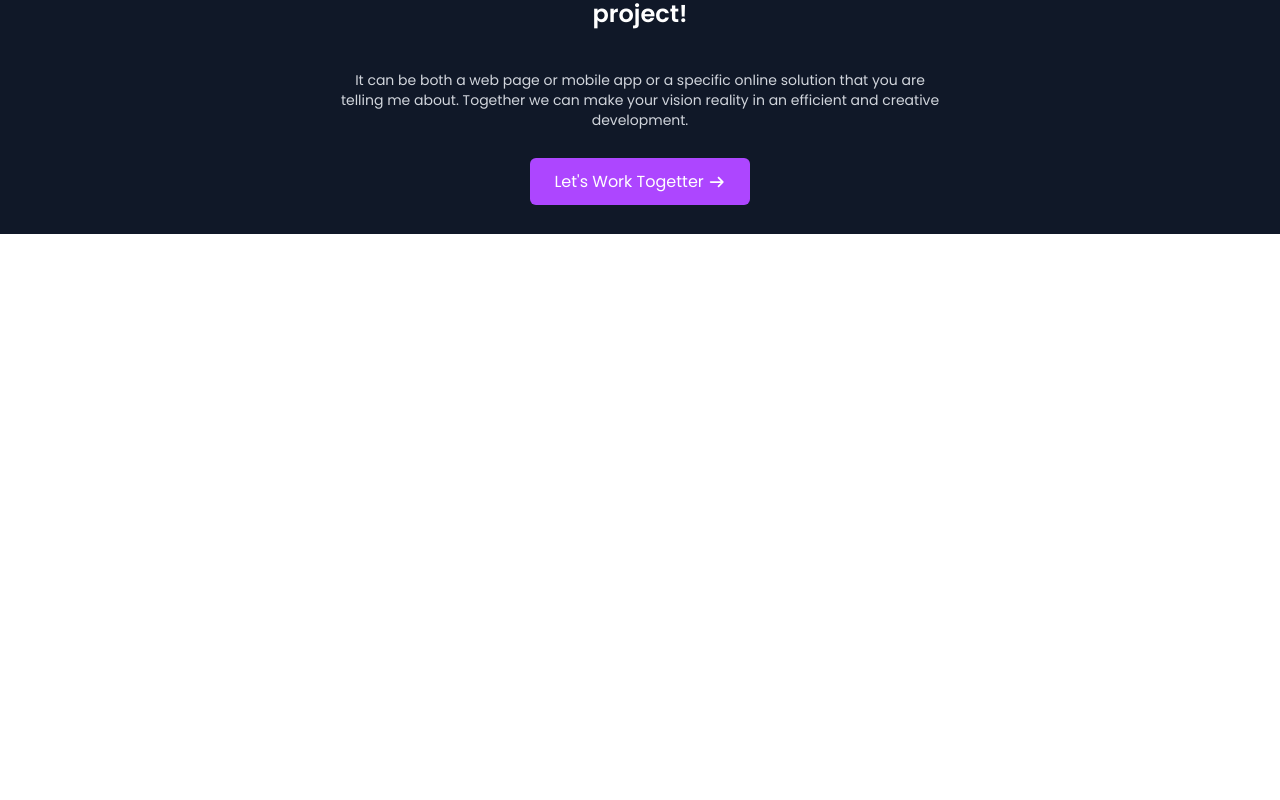
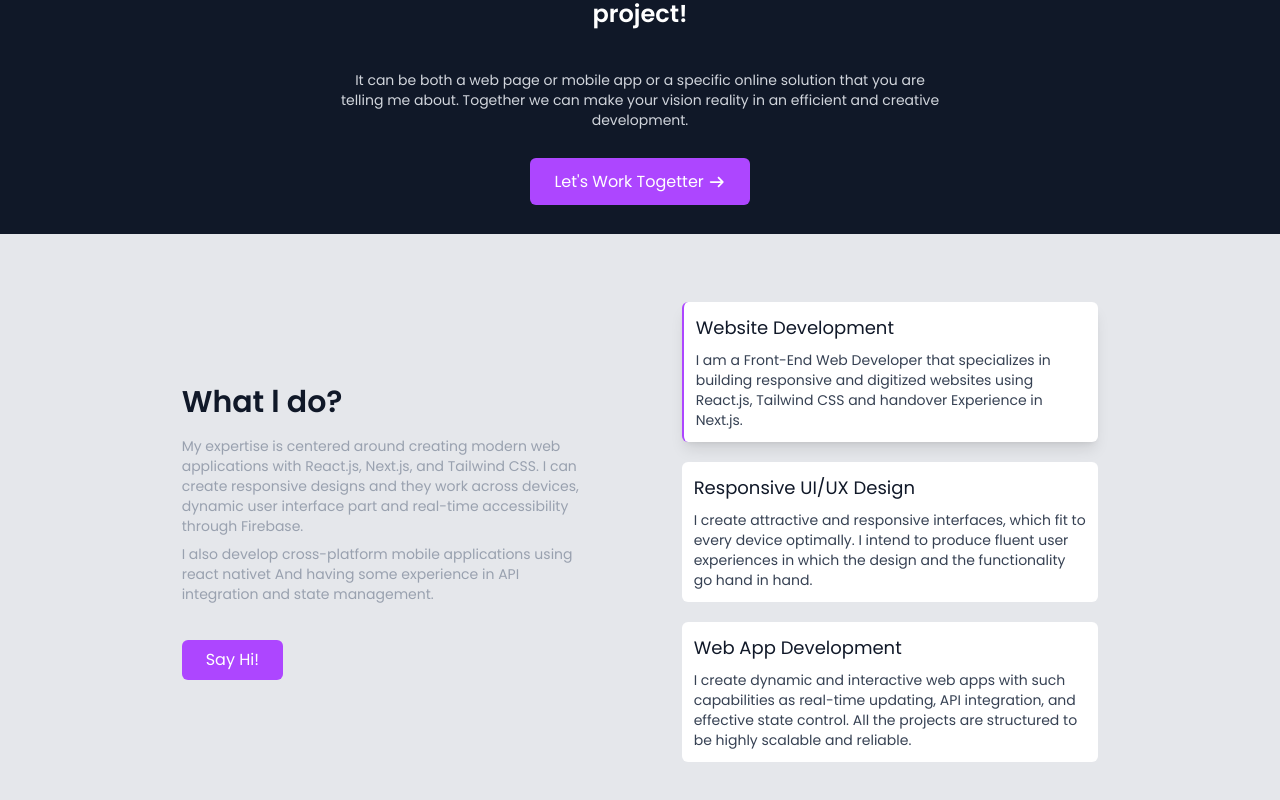
Before and after one commit to Muhammad-Anas-CodeMaestro/Muhammad_Anas_Protfolio, a Next.js app: page / in a window 1280 px wide. Shown: the part 3106-3906 px from the top of the page. Before the commit the page ends 3340 px from the top, so only its background shows below. Built offline with nearby package versions, Linux system fonts and the light colour scheme.

Commit message:
Service section add

```diff
--- /dev/null
+++ b/src/app/components/Service.jsx
@@ -0,0 +1,53 @@
+import React from "react";
+
+export const Service = () => {
+  const work = [
+    {
+      title: "Responsive UI/UX Design",
+      description: "I create attractive and responsive interfaces, which fit to every device optimally. I intend to produce fluent user experiences in which the design and the functionality go hand in hand."
+    },
+    {
+      title: "Web App Development",
+      description: "I create dynamic and interactive web apps with such capabilities as real-time updating, API integration, and effective state control. All the projects are structured to be highly scalable and reliable."
+    }
+
+  ]
+  return (
+    <>
+      <div id="services" className="bg-gray-200">
+        <div className="w-full flex justify-around items-center py-17 px-35">
+          <div className="w-5/12">
+            <h1 className="text-3xl text-gray-900 font-semibold pb-4">What l do?</h1>
+            <p className="text-gray-400 text-sm pb-2">
+              My expertise is centered around creating modern web applications with React.js, Next.js, and Tailwind CSS. I can create responsive designs and they work across devices, dynamic user interface part and real-time accessibility through Firebase.
+            </p>
+            <p className="text-gray-400 text-sm pb-9">
+              I also develop cross-platform mobile applications using react nativet And having some experience in API integration and state management.
+            </p>
+            <button className="px-6 py-2 text-white bg-purple-500 rounded-md">Say Hi!</button>
+          </div>
+          <div className="w-5/12">
+            <div className="bg-white p-3 border-l-2 border-purple-500 rounded-md shadow-lg">
+              <h2 className="text-gray-900 text-lg pb-2">
+                Website Development
+              </h2>
+              <p className="text-sm text-gray-700">
+                I am a Front-End Web Developer that specializes in building responsive and digitized websites using React.js, Tailwind CSS and handover Experience in Next.js.
+              </p>
+            </div>
+            {work.map((detail, index) => (
+              <div key={index} className="bg-white p-3 rounded-md mt-5">
+                <h2 className="text-gray-900 text-lg pb-2">
+                  {detail.title}
+                </h2>
+                <p className="text-sm text-gray-700">
+                  {detail.description}
+                </p>
+              </div>
+            ))}
+          </div>
+        </div>
+      </div>
+    </>
+  )
+}
--- a/src/app/components/Skills.jsx
+++ b/src/app/components/Skills.jsx
@@ -18,8 +18,8 @@ export const Skills = () => {
     { name: "Node.js", percentage: "50%" },
     { name: "Express.js", percentage: "50%" },
     { name: "MongoDB", percentage: "40%" },
-    { name: "Bootstrap", percentage: "80%" },
-    { name: "Tailwind CSS", percentage: "85%" }
+    { name: "Tailwind CSS", percentage: "85%" },
+    { name: "React Native", percentage: "65%" }
   ];
 
   return (
--- a/src/app/page.js
+++ b/src/app/page.js
@@ -4,6 +4,7 @@ import { AboutMe } from "./components/AboutMe";
 import { Skills } from "./components/Skills";
 import { Portfolio } from "./components/Portfolio";
 import { WorkTogether } from "./components/WorkTogether";
+import { Service } from "./components/Service";
 
 export default function page() {
   return (
@@ -14,6 +15,7 @@ export default function page() {
       <Skills />
       <Portfolio />
       <WorkTogether />
+      <Service />
     </>
   );
 }
```
